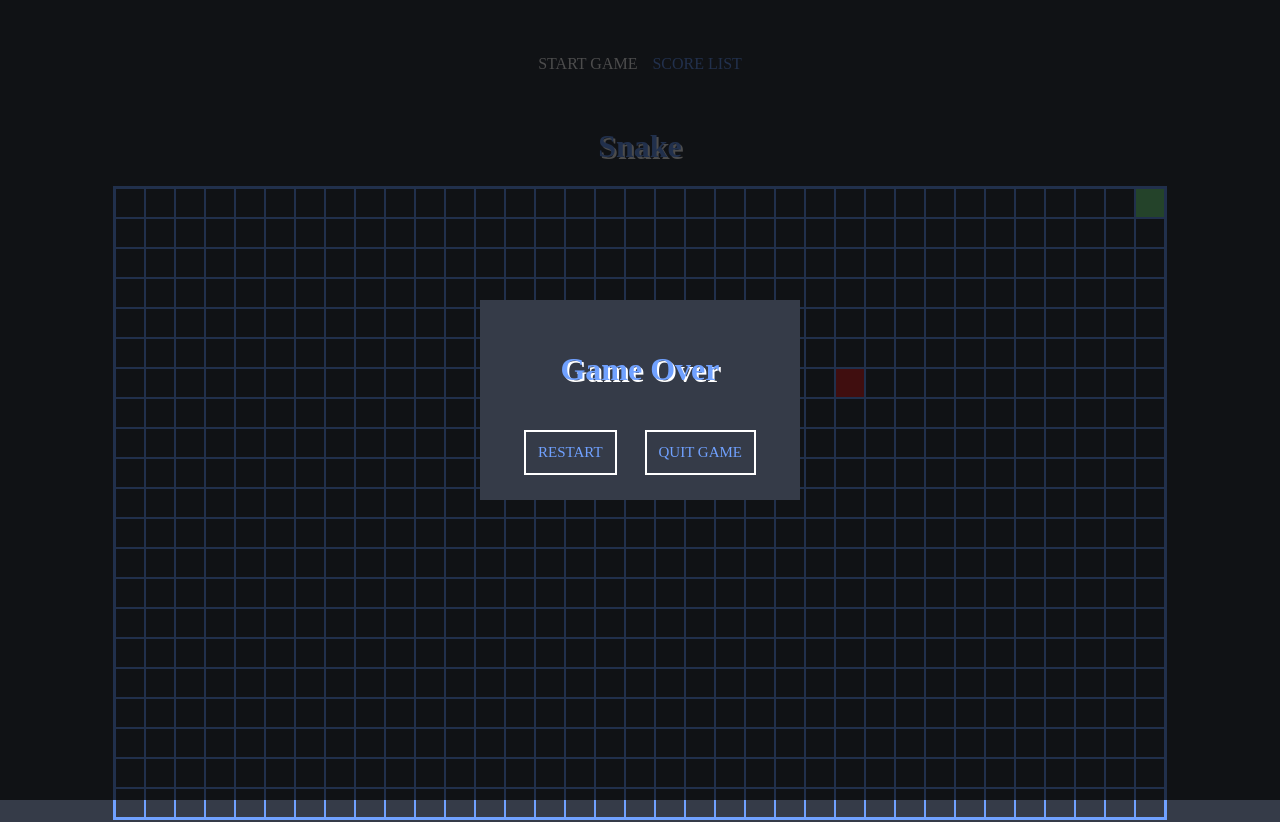
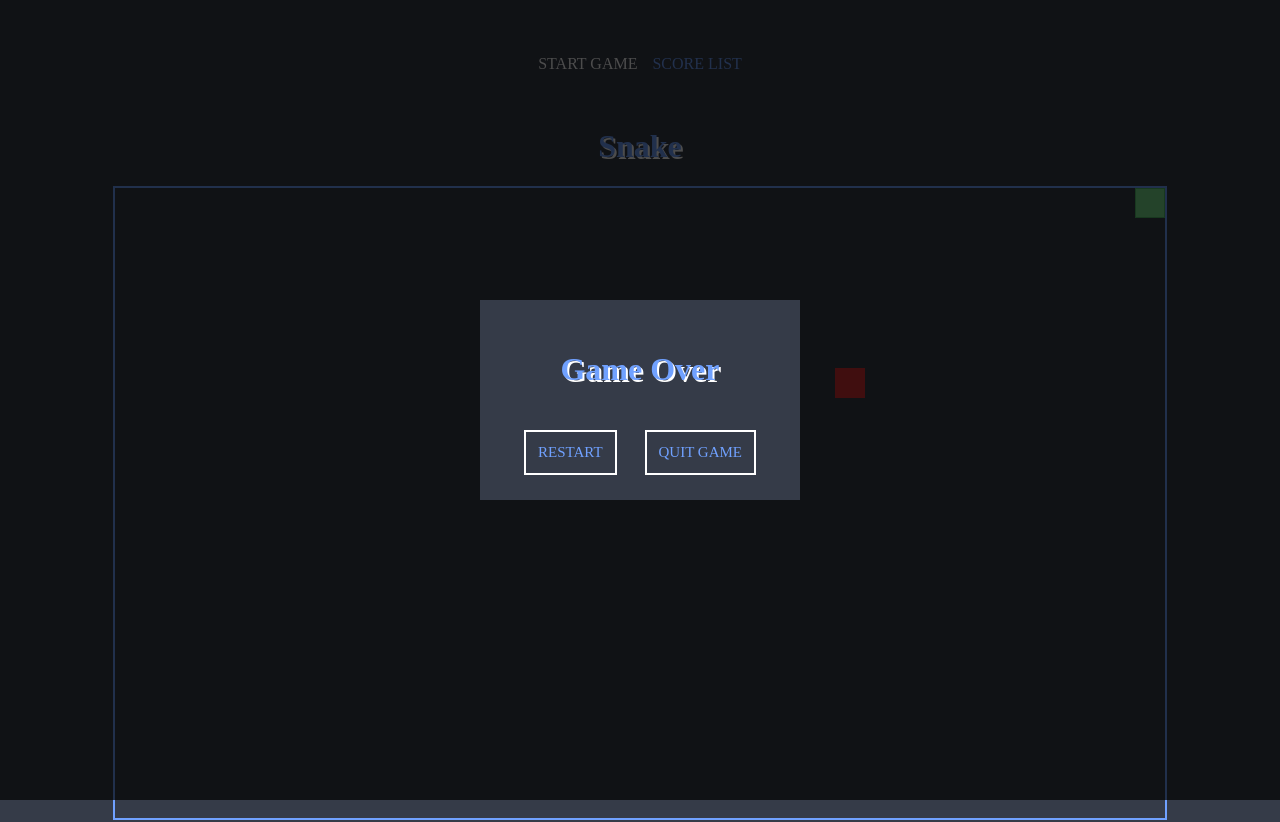
Before and after one commit to grzesiekS/snake-game, a React (Create React App) app: page /game in a window 1280 px wide. Built offline with nearby package versions, Linux system fonts and the light colour scheme; a web font is replaced by a local one.

Commit message:
Remove border from Board component

```diff
--- a/src/components/features/Game/Board/Board.module.scss
+++ b/src/components/features/Game/Board/Board.module.scss
@@ -13,13 +13,13 @@
 }
 
 .block {
-  border: 1px solid $border-color;
   width: 30px;
   height: 30px;
   text-align: center;
 
   &.snake {
     background-color: $snake-block-color;
+    border: 1px solid $auroraGreenDark;
   }
 
   &.point {
--- a/src/styles/settings.scss
+++ b/src/styles/settings.scss
@@ -10,6 +10,7 @@ $container-width: 1080px;
 $blueNights: #353b48;
 $frenchSkyBlue: #70a1ff;
 $auroraGreen: #78e08f;
+$auroraGreenDark: #51bd68;
 $chiGong: #d63031;
 
 /* global settings */
@@ -19,4 +20,5 @@ $global-text-color: $frenchSkyBlue;
 /* Board settings */
 $border-color: $frenchSkyBlue;
 $snake-block-color: $auroraGreen;
+$snake-border-color: $auroraGreenDark;
 $point-block-color: $chiGong;
```
